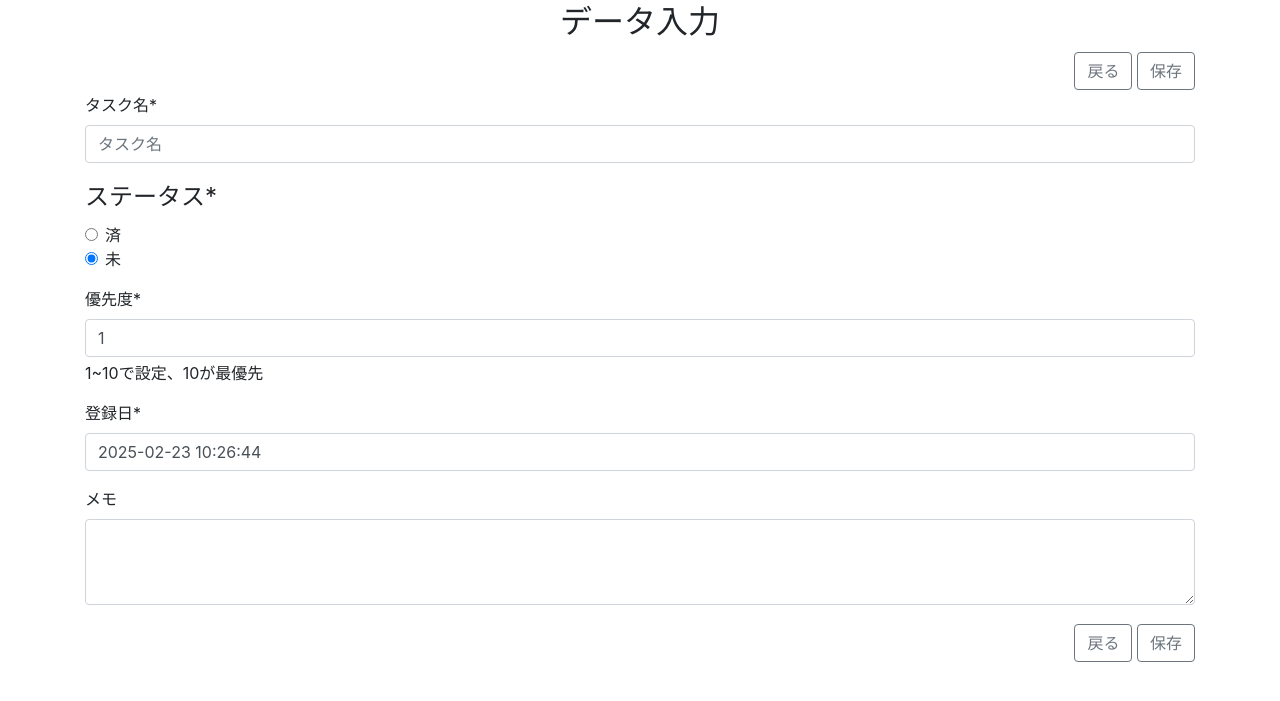
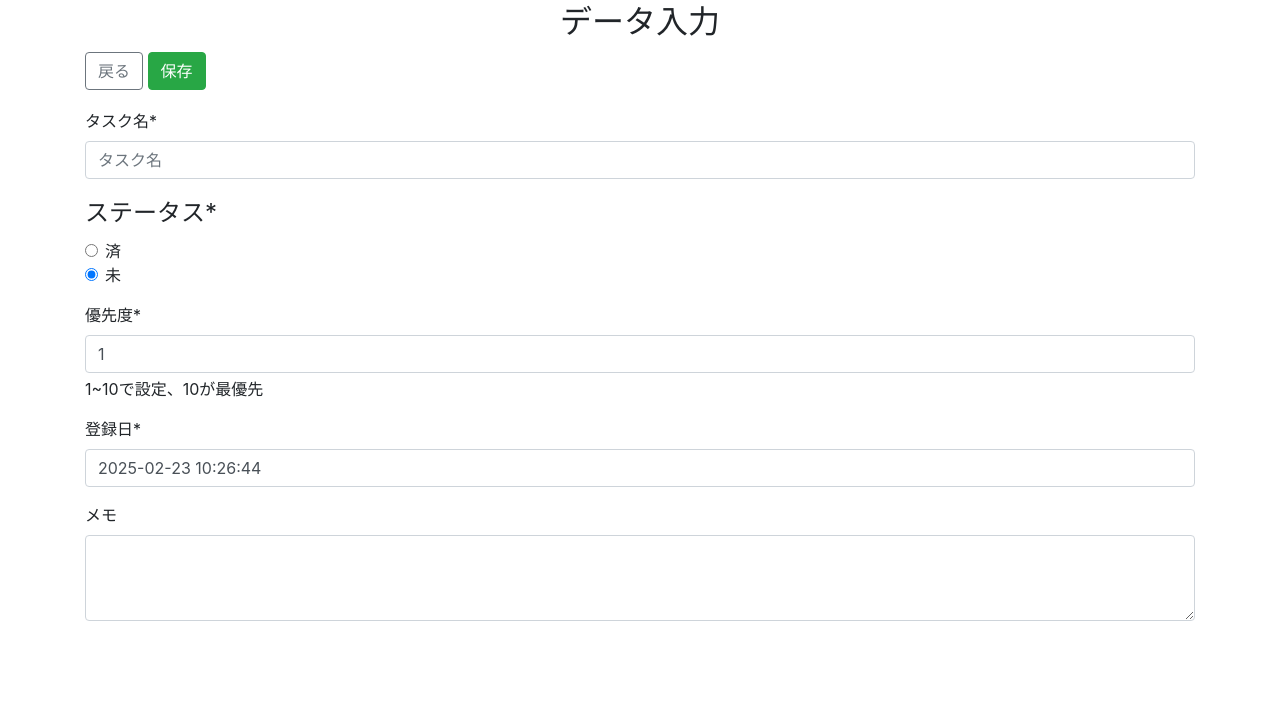
Before and after one commit to mentaikozo/django-todo-manager, a Django app: page /create/ in a window 1280 px wide. Shown: the part 56-757 px from the top of the page. Run offline with Django 5.2, Linux system fonts and the light colour scheme; the visitor is signed in with stand-in values (Sample User, id 1); some libraries are stand-ins or nearby versions.

Commit message:
style: 全体的なレイアウトを調整

```diff
--- a/app/templates/app/_pagination.html
+++ b/app/templates/app/_pagination.html
@@ -1,5 +1,5 @@
 {% load task_extras %}
-<ul class="pagination">
+<ul class="pagination justify-content-center">
     {% if page_obj.has_previous %}
         <li class="page-item pagination-prev">
             <a class="page-link" href="?{% url_replace request 'page' page_obj.previous_page_number %}">&laquo;</a>
--- a/app/templates/app/task_form.html
+++ b/app/templates/app/task_form.html
@@ -10,9 +10,9 @@
     </div>
     <div class="row">
         <div class="col-12">
-            <div class="float-right">
+            <div class="float-left pb-3">
                 <a class="btn btn-outline-secondary" href="{% url 'app:home' %}">戻る</a>
-                <a class="btn btn-outline-secondary save" href="#">保存</a>
+                <a class="btn btn-success save" href="#">保存</a>
             </div>
         </div>
     </div>
@@ -23,13 +23,5 @@
             </form>
         </div>
     </div>
-    <div class="row">
-        <div class="col-12">
-            <div class="float-right">
-                <a class="btn btn-outline-secondary" href="{% url 'app:home' %}">戻る</a>
-                <a class="btn btn-outline-secondary save" href="#">保存</a>
-            </div>
-        </div>
-    </div>
 </div>
 {% endblock %}
--- a/app/views.py
+++ b/app/views.py
@@ -38,16 +38,16 @@ class TaskFilterView(LoginRequiredMixin, FilterView, SingleTableView):
     paginate_by = 10
 
     # 検索条件をセッションに保存する or 呼び出す
-    def get(self, request, **kwargs):
-        if request.GET:
-            request.session['query'] = request.GET
-        else:
-            request.GET = request.GET.copy()
-            if 'query' in request.session.keys():
-                for key in request.session['query'].keys():
-                    request.GET[key] = request.session['query'][key]
+    # def get(self, request, **kwargs):
+    #     if request.GET:
+    #         request.session['query'] = request.GET
+    #     else:
+    #         request.GET = request.GET.copy()
+    #         if 'query' in request.session.keys():
+    #             for key in request.session['query'].keys():
+    #                 request.GET[key] = request.session['query'][key]
 
-        return super().get(request, **kwargs)
+    #     return super().get(request, **kwargs)
 
 class TaskDetailView(LoginRequiredMixin, DetailView):
     model = Task
```
Also changed, not shown: app/templates/app/task_confirm_delete.html (+2 -10 lines), app/templates/app/task_detail.html (+6 -3 lines), app/templates/app/task_filter.html (+3 -14 lines).
